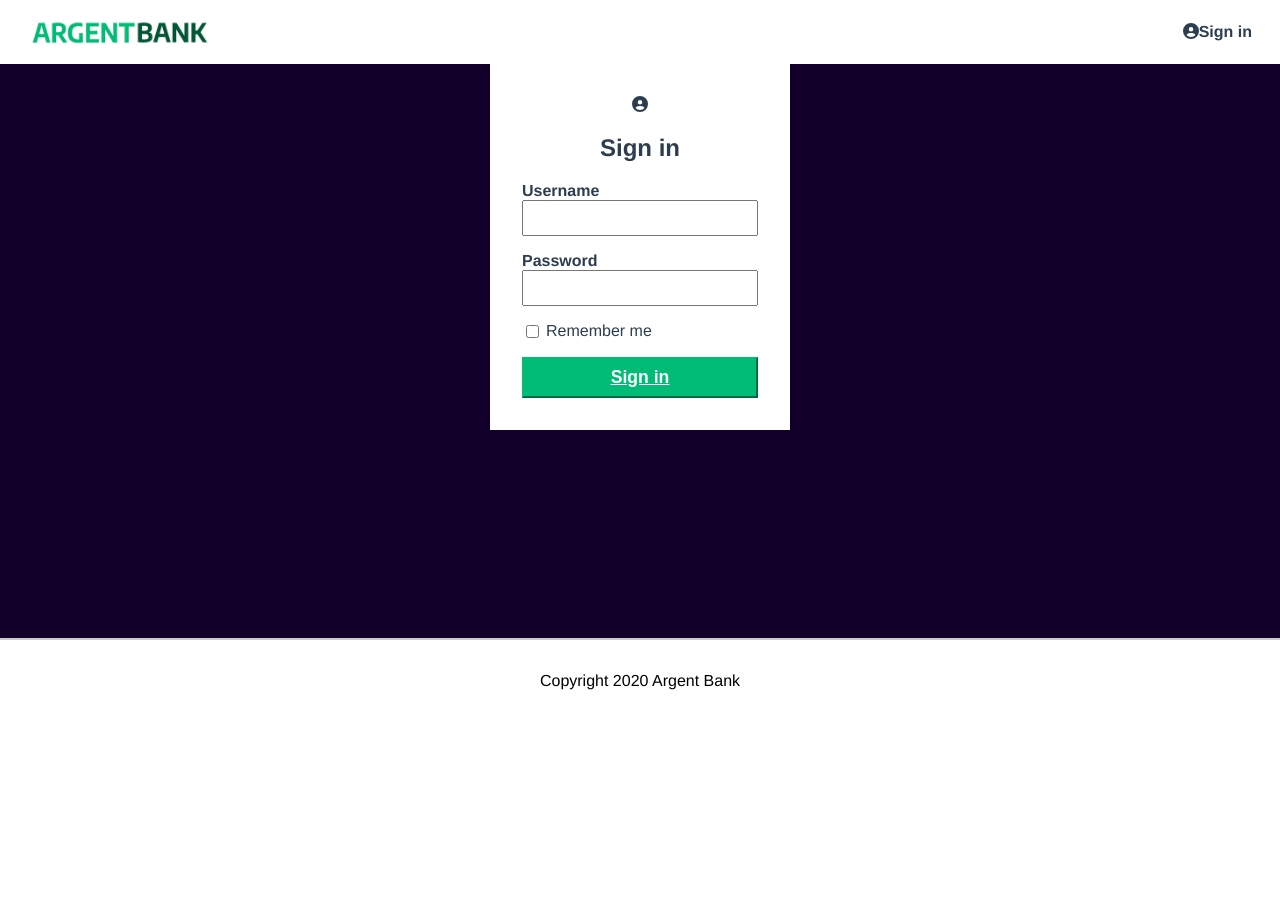
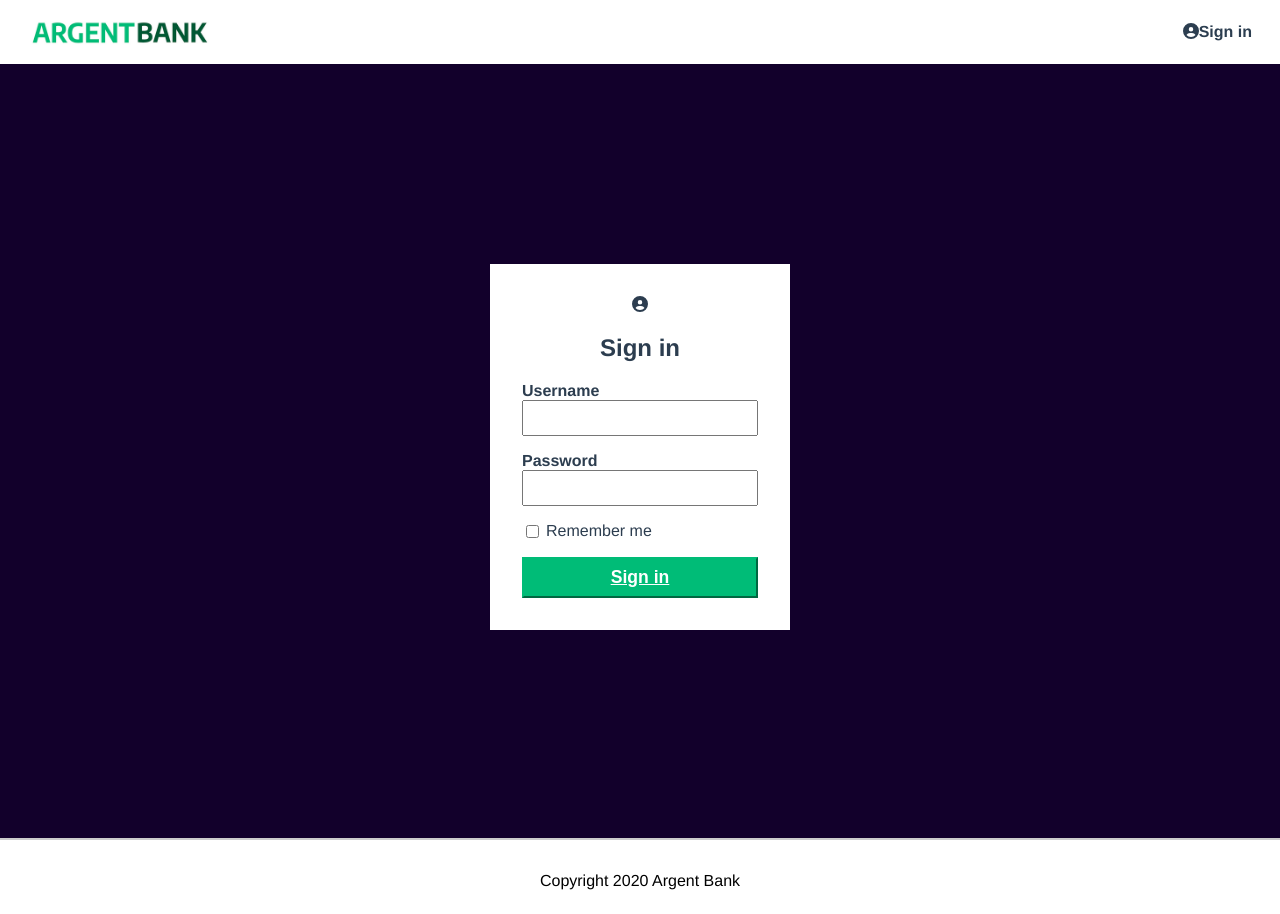
Before and after one commit to Vanessa-Peixoto/ArgentBank, a React (Vite) app: page /login in a window 1280 px wide. Before the commit the page ends 800 px from the top, so only its background shows below. Built offline with nearby package versions, Linux system fonts and the light colour scheme.

Commit message:
add readme comment

```diff
--- a/src/pages/Login.jsx
+++ b/src/pages/Login.jsx
@@ -8,6 +8,7 @@ function Login() {
     <>
       <Header />
       <main className="bg-dark">
+        <div className="wrap"></div>
         <Form />
       </main>
       <Footer />
--- a/src/pages/login.scss
+++ b/src/pages/login.scss
@@ -2,4 +2,8 @@
     background-color: #12002b;
     display: flex;
     padding-bottom: 13rem;
+
+    .wrap {
+        height: 200px;
+    }
 }
```
Also changed, not shown: 1 other file (tests, documents, lock files or other folders).
